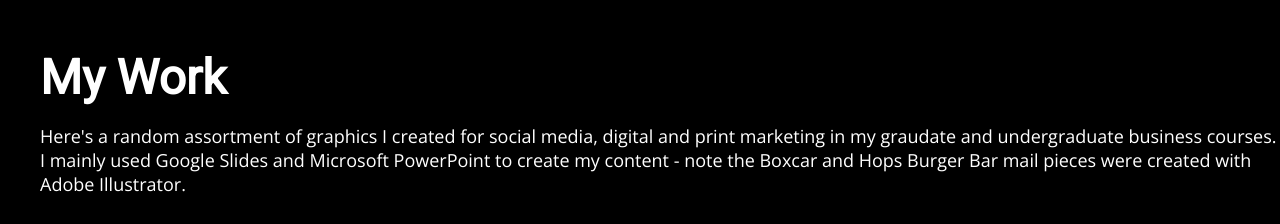
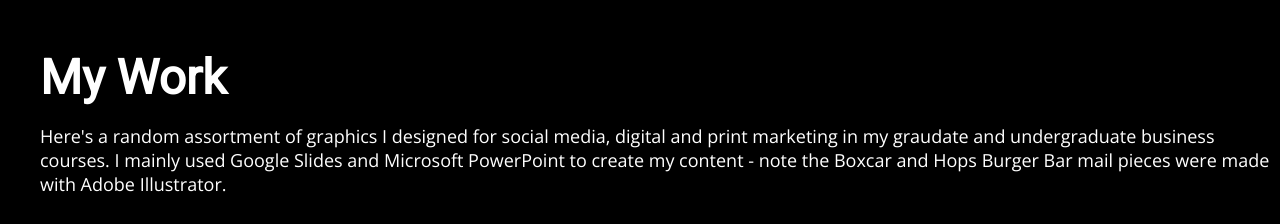
Before and after one commit to colbssmith/colbssmith.github.io, a plain HTML site: page index.html in a window 1280 px wide. Shown: the part 1320-1544 px from the top of the page. Drawn offline with nearby package versions, Linux system fonts and the light colour scheme; grey boxes are pictures that could not be loaded.

Commit message:
Update index.html

```diff
--- a/index.html
+++ b/index.html
@@ -38,7 +38,7 @@
         <div class="header2">
             <h2 id="portfolio" class="anim">My Work</h2>
             <br>
-            <p class="anim">Here's a random assortment of graphics I created for social media, digital and print marketing in my graudate and undergraduate business courses. I mainly used Google Slides and Microsoft PowerPoint to create my content - note the Boxcar and Hops Burger Bar mail pieces were created with Adobe Illustrator. </p>
+            <p class="anim">Here's a random assortment of graphics I designed for social media, digital and print marketing in my graudate and undergraduate business courses. I mainly used Google Slides and Microsoft PowerPoint to create my content - note the Boxcar and Hops Burger Bar mail pieces were made with Adobe Illustrator. </p>
             <br>
         <div class="myportfolio">
             <img class="anim" src="images/portfolio1.png" alt="portfolio img">
```
